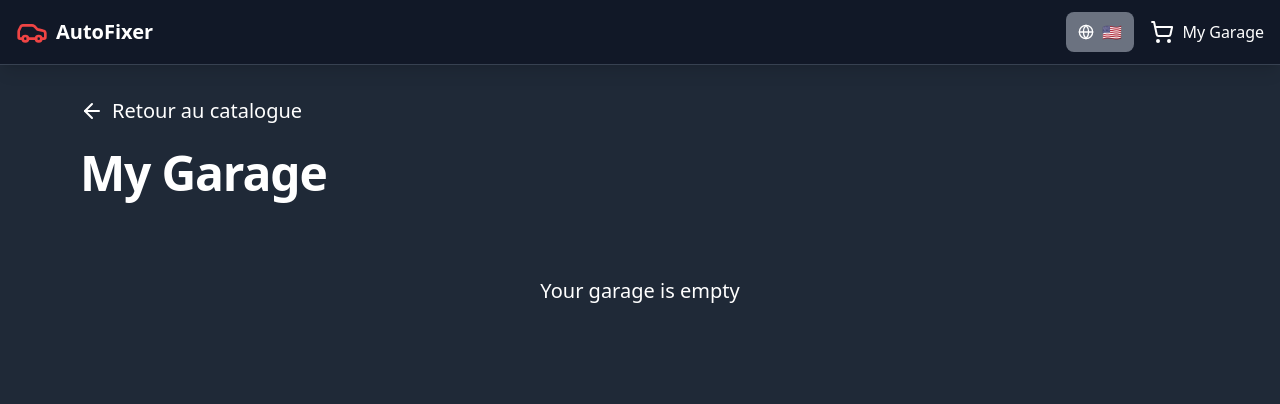
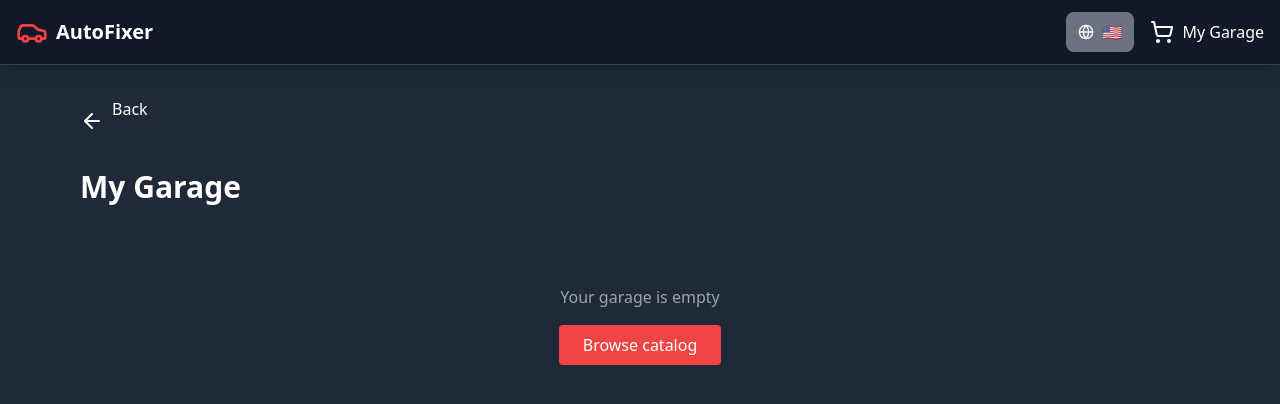
Before and after one commit to maxcottel24/AutoFixer, a React (Vite) app: page /garage in a window 1280 px wide. Shown: the top 404 px of the page. Built offline with nearby package versions, Linux system fonts and the light colour scheme.

Commit message:
feat: 🎸 Add all the simple i18n

```diff
--- a/src/components/PaymentModal.tsx
+++ b/src/components/PaymentModal.tsx
@@ -1,6 +1,7 @@
 import React, { useState, useEffect } from 'react';
 import { X, Check } from 'lucide-react';
-import { Text } from './Text';
+import { useTranslation } from 'react-i18next';
+import { Text } from '../components/Text';
 
 interface PaymentModalProps {
   isOpen: boolean;
@@ -9,6 +10,7 @@ interface PaymentModalProps {
 }
 
 export const PaymentModal: React.FC<PaymentModalProps> = ({ isOpen, onClose, onSuccess }) => {
+  const { t } = useTranslation();
   const [status, setStatus] = useState<'loading' | 'confirmed'>('loading');
   const [progress, setProgress] = useState(0);
   const [isVisible, setIsVisible] = useState(false);
@@ -64,8 +66,8 @@ export const PaymentModal: React.FC<PaymentModalProps> = ({ isOpen, onClose, onS
         <div className="flex flex-col items-center gap-4 sm:gap-6">
           {status === 'loading' ? (
             <div className="py-6 sm:py-8 flex flex-col items-center gap-4 sm:gap-6 w-full">
-              <Text variant="h4" className="text-center px-2">
-                Transfert des fonds pour l'achat
+              <Text variant="paymentModalTransferFunds" className="text-center px-2">
+                {t('paymentModal.transferFunds')}
               </Text>
 
               <div className="w-full bg-gray-700 rounded-full h-2 sm:h-3">
@@ -75,8 +77,8 @@ export const PaymentModal: React.FC<PaymentModalProps> = ({ isOpen, onClose, onS
                 />
               </div>
 
-              <Text variant="c1" className="text-gray-400 text-center">
-                {Math.round(progress)}% terminé
+              <Text variant="paymentModalProgress" className="text-gray-400 text-center">
+                {Math.round(progress)}% {t('paymentModal.completed')}
               </Text>
             </div>
           ) : (
@@ -85,11 +87,11 @@ export const PaymentModal: React.FC<PaymentModalProps> = ({ isOpen, onClose, onS
                 <Check size={24} className="sm:w-8 sm:h-8 text-white" />
               </div>
               <div className="text-center px-2">
-                <Text variant="h3" className="mb-1 sm:mb-2">
-                  Paiement confirmé
+                <Text variant="paymentModalPaymentConfirmed" className="mb-1 sm:mb-2">
+                  {t('paymentModal.paymentConfirmed')}
                 </Text>
-                <Text variant="p1" className="text-green-400">
-                  Transaction terminée avec succès
+                <Text variant="paymentModalPaymentSuccess" className="text-green-400">
+                  {t('paymentModal.paymentSuccess')}
                 </Text>
               </div>
             </div>
--- a/src/components/Text.tsx
+++ b/src/components/Text.tsx
@@ -91,6 +91,11 @@ export const TextVariants = cva(['text-pretty'], {
         'font-mono',
         'text-green-400',
       ],
+      garagePrice: [
+        'text-2xl',
+        'font-mono',
+        'text-green-400',
+      ],
       carPageName: [
         'text-2xl',
         'sm:text-3xl',
@@ -178,7 +183,47 @@ export const TextVariants = cva(['text-pretty'], {
         'items-center'  ,
         'space-x-2' ,
         'text-white hover:text-red-500 transition-colors relative'
-      ]
+      ],
+      backButton: [
+        'mb-6',
+        'flex',
+        'items-center',
+        'gap-2',
+        'text-white',
+        'hover:text-gray-300',
+        'transition-colors'
+      ],
+      garageTitle: [
+        'text-3xl',
+        'font-bold',
+        'text-white',
+        'mb-8'
+      ],
+      garageTotal: [
+        'text-xl',
+        'text-white'
+      ],
+      paymentModalTransferFunds: [
+        'text-white',
+        'font-bold',
+        'text-base',
+        'sm:text-lg',
+        'text-center',
+        'px-2'
+      ],
+      paymentModalProgress: [
+        'text-gray-400',
+        'text-center',
+        'text-xs',
+        'sm:text-sm'
+      ],
+      paymentModalPaymentConfirmed: [
+        'mb-1',
+        'sm:mb-2'
+      ],
+      paymentModalPaymentSuccess: [
+        'text-green-400'
+      ],
     },
   },
 });
@@ -210,6 +255,7 @@ export interface TextProps
     | 'c1'
     | 'c2'
     | 'price'
+    | 'garagePrice'
     | 'carPageName'
     | 'carPageBrand'
     | 'carPageClass'
@@ -227,6 +273,13 @@ export interface TextProps
     | 'carCardBrand'
     | 'carCardStat'
     | 'myGarage'
+    | 'backButton'
+    | 'garageTitle'
+    | 'garageTotal'
+    | 'paymentModalTransferFunds'
+    | 'paymentModalProgress'
+    | 'paymentModalPaymentConfirmed'
+    | 'paymentModalPaymentSuccess'
     | undefined;
 }
 
--- a/src/i18n/locales/en.ts
+++ b/src/i18n/locales/en.ts
@@ -34,7 +34,17 @@ const en = {
   },
   garage: {
     title: "My Garage",
-    empty: "Your garage is empty"
+    empty: "Your garage is empty",
+    back: "Back",
+    browseCatalog: "Browse catalog",
+    total: "Total",
+    payNow: "Pay now"
+  },
+  paymentModal: {
+    transferFunds: "Transfer funds for the purchase",
+    completed: "Completed",
+    paymentConfirmed: "Payment confirmed",
+    paymentSuccess: "Payment successful"
   },
   homepage: {
     title: "Welcome to",
--- a/src/i18n/locales/fr.ts
+++ b/src/i18n/locales/fr.ts
@@ -36,7 +36,17 @@ const fr: Translations = {
   },
   garage: {
     title: "Mon garage",
-    empty: "Votre garage est vide"
+    empty: "Votre garage est vide",
+    back: "Retour au catalogue",
+    browseCatalog: "Parcourir le catalogue",
+    total: "Total",
+    payNow: "Payer maintenant"
+  },
+  paymentModal: {
+    transferFunds: "Transfert des fonds pour l'achat",
+    completed: "Terminé",
+    paymentConfirmed: "Paiement confirmé",
+    paymentSuccess: "Paiement réussi"
   },
   homepage: {
     title: "Bienvenue chez",
--- a/src/pages/GaragePage.tsx
+++ b/src/pages/GaragePage.tsx
@@ -63,14 +63,20 @@ export const GaragePage: React.FC = () => {
           className="mb-6 flex items-center gap-2 text-white hover:text-gray-300 transition-colors"
         >
           <ArrowLeft size={24} />
-<Text variant="p1">Retour au catalogue</Text>
+<Text variant="backButton">{t('garage.back')}</Text>
         </Link>
 
-        <Text variant="h2" className="mb-8">{t('garage.title')}</Text>
+        <Text variant="garageTitle" className="mb-8">{t('garage.title')}</Text>
 
         {packages.length === 0 ? (
           <div className="text-center py-12">
-            <Text variant="p1" className="text-gray-400">{t('garage.empty')}</Text>
+            <Text variant="carPageClass" className="text-gray-400">{t('garage.empty')}</Text>
+            <Link
+              to="/"
+              className="inline-block mt-4 px-6 py-2 bg-red-500 text-white rounded hover:bg-red-600 transition-colors"
+            >
+              {t('garage.browseCatalog')}
+            </Link>
           </div>
         ) : (
           <div className="space-y-6">
@@ -91,14 +97,14 @@ export const GaragePage: React.FC = () => {
                   <div className="flex-1">
                     <div className="flex flex-col sm:flex-row sm:justify-between sm:items-start gap-2 sm:gap-0">
                       <div>
-                        <Text variant="h3">{car.nom}</Text>
-                        <Text variant="p1" className="text-red-500">{car.fabricant}</Text>
+                        <Text variant="filterTitleAndCarGridModel">{car.nom}</Text>
+                        <Text variant="carCardBrand" className="text-red-500">{car.fabricant}</Text>
                         {color && (
-                          <Text variant="p2" className="text-gray-400">Couleur: {color.nom}</Text>
+                          <Text variant="carPageClass" className="text-gray-400">Couleur: {color.nom}</Text>
                         )}
                       </div>
                       <div className="flex justify-between items-center sm:flex-col sm:items-end sm:gap-2">
-                        <Text variant="h4" className="font-mono text-green-400">
+                        <Text variant="price" className="font-mono text-green-400">
                           {formatPrice((parseInt(car.prix) + (color ? parseInt(color.prix) : 0)).toString())} ¥
                         </Text>
                         <button
@@ -110,7 +116,7 @@ export const GaragePage: React.FC = () => {
                       </div>
                     </div>
                     <div className="mt-2 text-gray-400">
-                      <Text variant="p2" className="text-gray-400">Classe: {car.car.classe}</Text>
+                      <Text variant="carPageClass" className="text-gray-400">Classe: {car.car.classe}</Text>
                     </div>
                   </div>
                 </div>
@@ -120,8 +126,8 @@ export const GaragePage: React.FC = () => {
             <div className="mt-8 bg-gray-900 rounded-lg p-6">
               <div className="flex flex-col sm:flex-row justify-between items-center gap-4">
                 <div className="flex items-baseline gap-2">
-                  <Text variant="h4">Total</Text>
-                  <Text variant="h3" className="font-mono text-green-400">
+                  <Text variant="garageTotal">Total</Text>
+                  <Text variant="garagePrice" className="font-mono text-green-400">
                     {formatPrice(total.toString())} ¥
                   </Text>
                 </div>
@@ -130,7 +136,7 @@ export const GaragePage: React.FC = () => {
                   className="w-full sm:w-auto bg-green-500 hover:bg-green-600 text-white px-8 py-3 rounded-lg font-semibold flex items-center justify-center gap-2 transition-colors"
                 >
                   <CreditCard size={20} />
-                  Payer maintenant
+                  {t('garage.payNow')}
                 </button>
               </div>
             </div>
```
